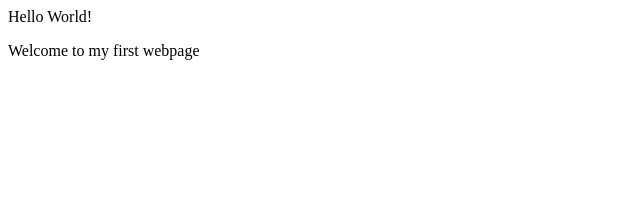
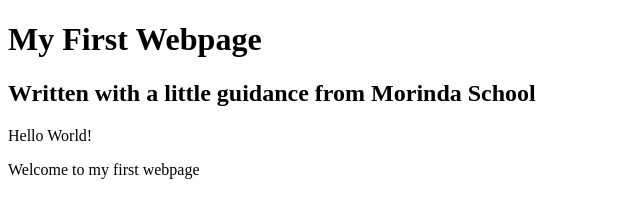
Before and after one commit to MbuguaMwaura/firstwebsites, a plain HTML site: page my-first-website.html in a window 1280 px wide. Shown: the whole page, without its empty margins (0-640 px from the left). Drawn offline with Linux system fonts and the light colour scheme.

Commit message:
add header block elements

```diff
--- a/my-first-website.html
+++ b/my-first-website.html
@@ -5,7 +5,9 @@
   </head>
 
   <body>
-    Hello World!
+    <h1>My First Webpage</h1>
+    <h2>Written with a little guidance from Morinda School</h2>
+    <p>Hello World!</p>
     <p>Welcome to my first webpage</p>
   </body>
 </html>
```
